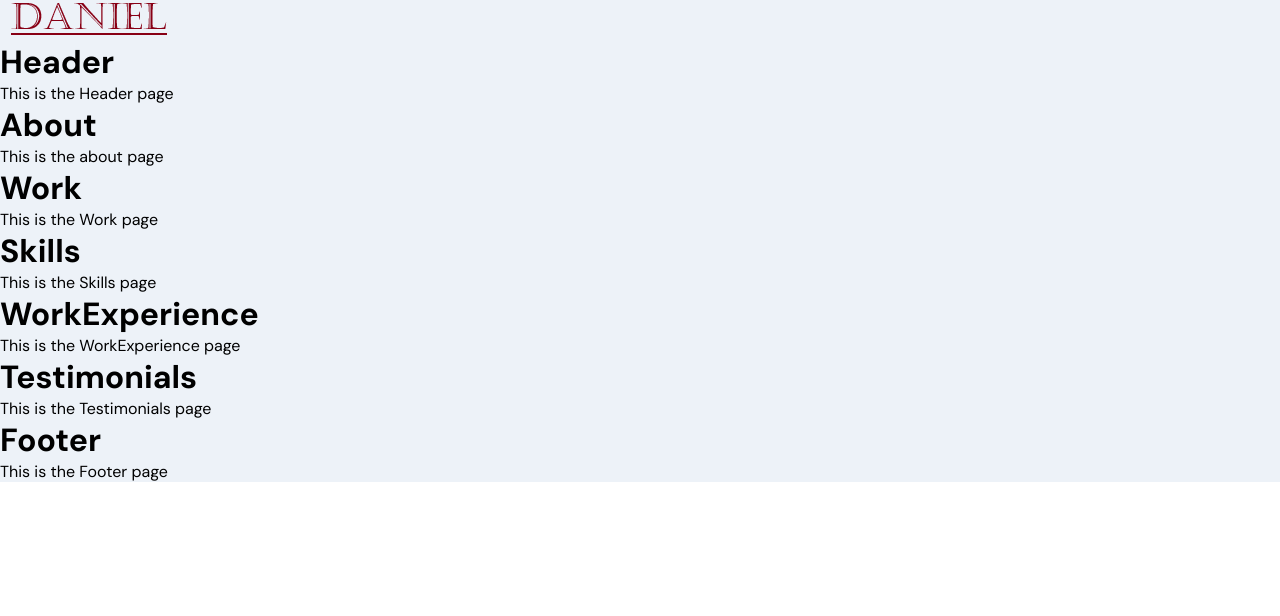
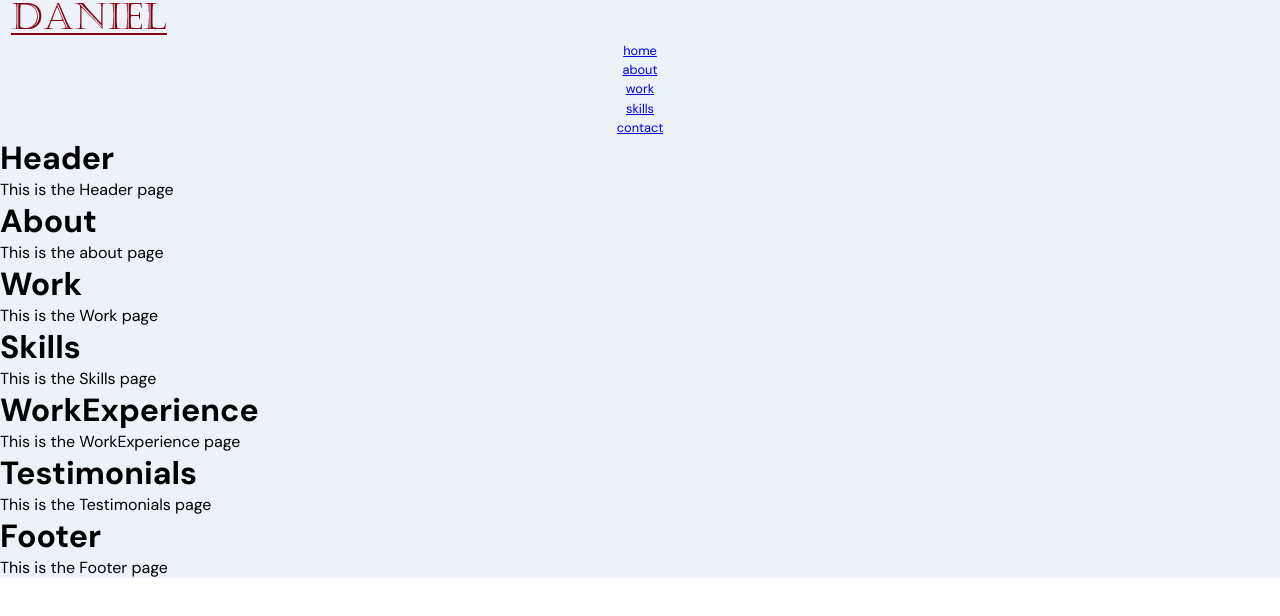
Before and after one commit to danielmusselwhite/portfolioWebsite, a React (Create React App) app in the folder frontend_react/: page / in a window 1280 px wide. Shown: the top 616 px of the page. Built offline with nearby package versions, Linux system fonts and the light colour scheme.

Commit message:
Added barebones skeleton of navbar, populating it through a lambda

```diff
--- a/frontend_react/src/components/Navbar/Navbar.tsx
+++ b/frontend_react/src/components/Navbar/Navbar.tsx
@@ -11,6 +11,15 @@
                 <img src={images.logo} alt="logo" />
             </div>
 
+            <ul className="app__navbar-links">
+                {['home', 'about', 'work', 'skills', 'contact'].map((item) => (
+                    <li className="app__flex p-text" key={`link-${item}`}>
+                    <div />
+                    <a href={`#${item}`}>{item}</a>
+                    </li>
+                    ))}
+            </ul>
+
         </nav>
     );
 }
```
